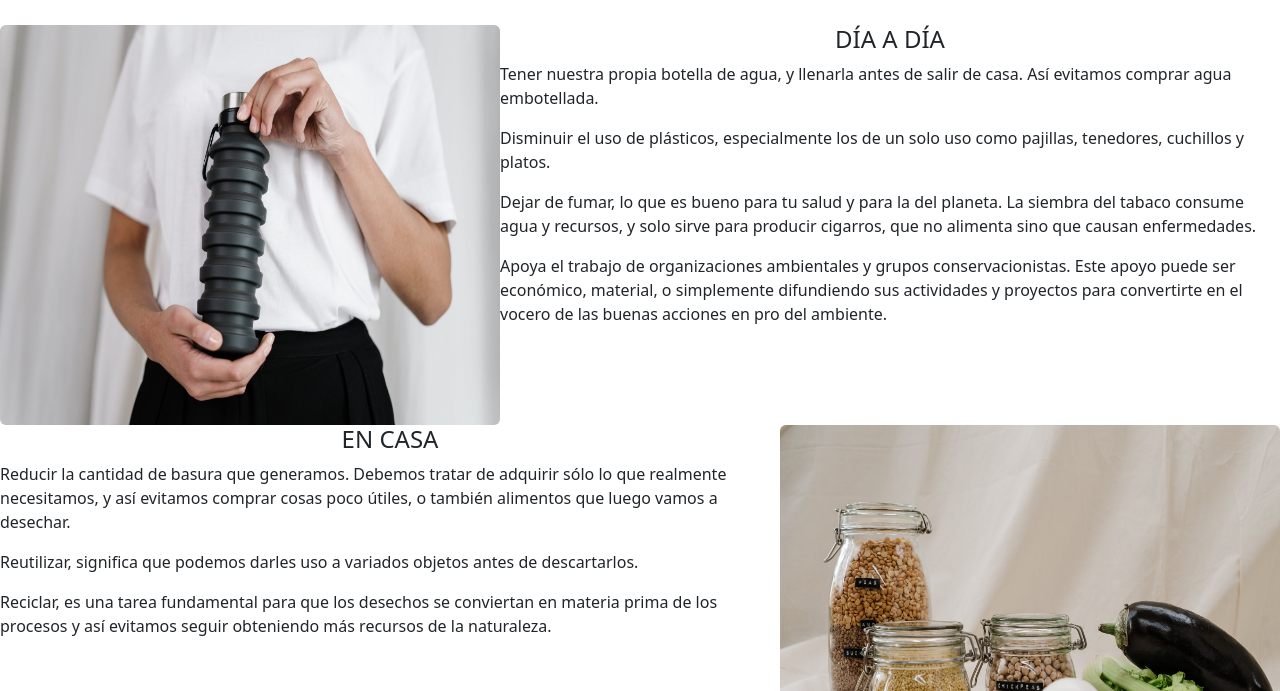
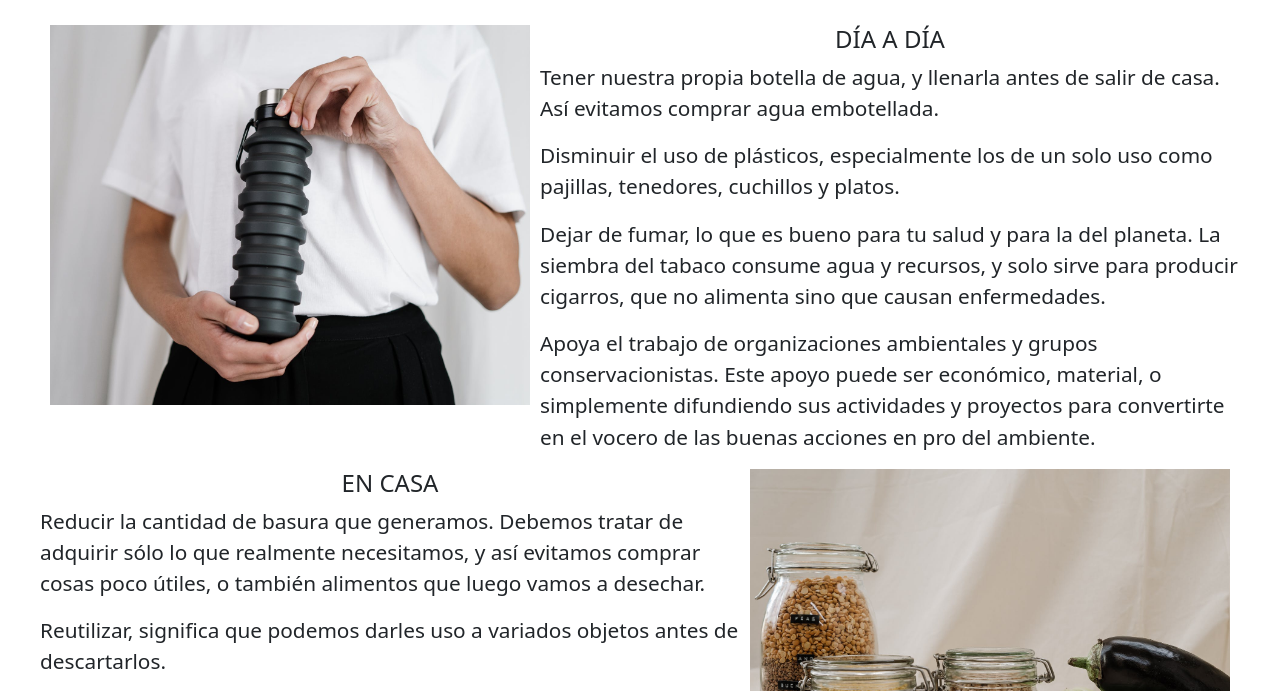
Before and after one commit to mariaeugeniaalfano/sustentable, a plain HTML site: page pages/alternativas.html in a window 1280 px wide. Shown: the part 109-800 px from the top of the page. Drawn offline with nearby package versions, Linux system fonts and the light colour scheme.

Commit message:
adaptacion de imagenes

```diff
--- a/css/style.css
+++ b/css/style.css
@@ -87,6 +87,11 @@
   min-height: 400px;
 }
 
+.alternativaSect_section img {
+  width: 100vw;
+  height: 200px;
+  object-fit: cover;
+}
 /* End Alternativas */
 
 /* Campañas */
@@ -119,8 +124,11 @@ h6 {
   .alternativaSect img {
     width: 500px;
     height: 400px;
+    padding: 0 10px 20px 10px;
   }
-
+  .alternativaSect_section {
+    margin: 0 40px 0 40px;
+  }
   .carousel-item img {
     height: 400px;
   }
@@ -138,4 +146,8 @@ h6 {
   .carousel-item img {
     height: 550px;
   }
+
+  .alternativaSect_section {
+    font-size: 1.3rem;
+  }
 }
```
